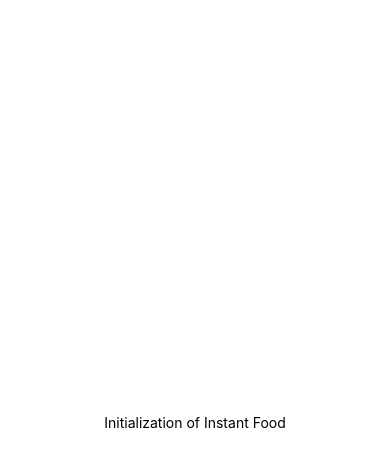
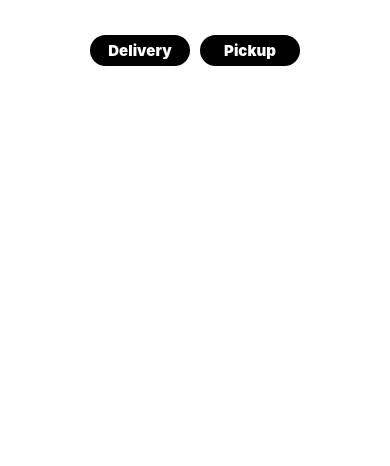
Before and after one commit to AliFaiizan/instantFood, a React Native app: screen / in a window 390 px wide. Shown: the top 466 px of the page. Built offline with nearby package versions, Linux system fonts and the light colour scheme.

Commit message:
header tabs

```diff
--- a/App.tsx
+++ b/App.tsx
@@ -1,12 +1,13 @@
 import { StatusBar } from 'expo-status-bar';
-import { StyleSheet, Text, View } from 'react-native';
+import { StyleSheet, Text, View,SafeAreaView } from 'react-native';
+import Home from './screens/Home';
+
 
 export default function App() {
   return (
-    <View style={styles.container}>
-      <Text>Initialization of Instant Food</Text>
-      <StatusBar style="auto" />
-    </View>
+
+      <Home />
+
   );
 }
 
@@ -14,7 +15,6 @@ const styles = StyleSheet.create({
   container: {
     flex: 1,
     backgroundColor: '#fff',
-    alignItems: 'center',
-    justifyContent: 'center',
+
   },
 });
--- a/components/HeaderTabs.tsx
+++ b/components/HeaderTabs.tsx
@@ -0,0 +1,62 @@
+import {
+  StyleSheet,
+  Text,
+  View,
+  TouchableNativeFeedback,
+  TouchableOpacity,
+  Platform,
+} from "react-native";
+import React from "react";
+
+export default function HeaderTabs() {
+  return (
+    <View style={styles.container}>
+      <HeaderButton text="Delivery"  btnColor='' txtColor='' />
+      <HeaderButton text="Pickup" />
+    </View>
+  );
+}
+
+const HeaderButton = ({ text }: any) => {
+  let Touchable: any = TouchableOpacity;
+
+  if (Platform.OS === "android") {
+    Touchable = TouchableNativeFeedback;
+  }
+  return (
+    <View style={styles.touchable}>
+    <Touchable
+      onPress={() => {
+        console.log("this");
+      }}
+    >
+        <Text style={styles.text}>{text}</Text>
+    </Touchable>
+    </View>
+  );
+};
+
+const styles = StyleSheet.create({
+  container: {
+    flexDirection: "row",
+    justifyContent:'center',
+    width:'100%',
+    alignSelf: "center",
+    marginTop: 30,
+  },
+  text: {
+    fontSize: 15,
+    fontWeight:Platform.OS==='android'?'bold':'900',
+    color: "#fff",
+    backgroundColor: "#000",
+  },
+  touchable: {
+    backgroundColor: "#000",
+    margin:5,
+    width:100,
+    alignItems:'center',
+    paddingVertical: 6,
+    paddingHorizontal: 16,
+    borderRadius: 30,
+  },
+});
--- a/components/Screen.tsx
+++ b/components/Screen.tsx
@@ -1,12 +1,21 @@
-import { SafeAreaView } from 'react-native'
+import { Platform, SafeAreaView,StatusBar,StyleSheet } from 'react-native'
 import React from 'react'
 
 const Screen = (props:any) => {
+
   return (
-    <SafeAreaView>
+    <SafeAreaView style={style.SafeViewAndroid}>
           {props.children}
     </SafeAreaView>
   )
 }
 
+const style = StyleSheet.create({
+  SafeViewAndroid: {
+    flex: 1,
+    backgroundColor: "#fff",
+    paddingTop:Platform.OS==='android'?StatusBar.currentHeight: 0
+  },
+});
+
 export default Screen
--- a/screens/Home.tsx
+++ b/screens/Home.tsx
@@ -2,15 +2,21 @@ import { StyleSheet, Text, View } from 'react-native'
 import React from 'react'
 
 import Screen from '../components/Screen'
+import HeaderTabs from '../components/HeaderTabs'
 
 const Home = () => {
   return (
     <Screen>
-
+        <HeaderTabs />
     </Screen>
-  )
+  );
 }
 
-export default Home
+export default Home;
 
-const styles = StyleSheet.create({})
+const styles = StyleSheet.create({
+  container: {
+    flex: 1,
+    backgroundColor: "#fff",
+  },
+});
```
